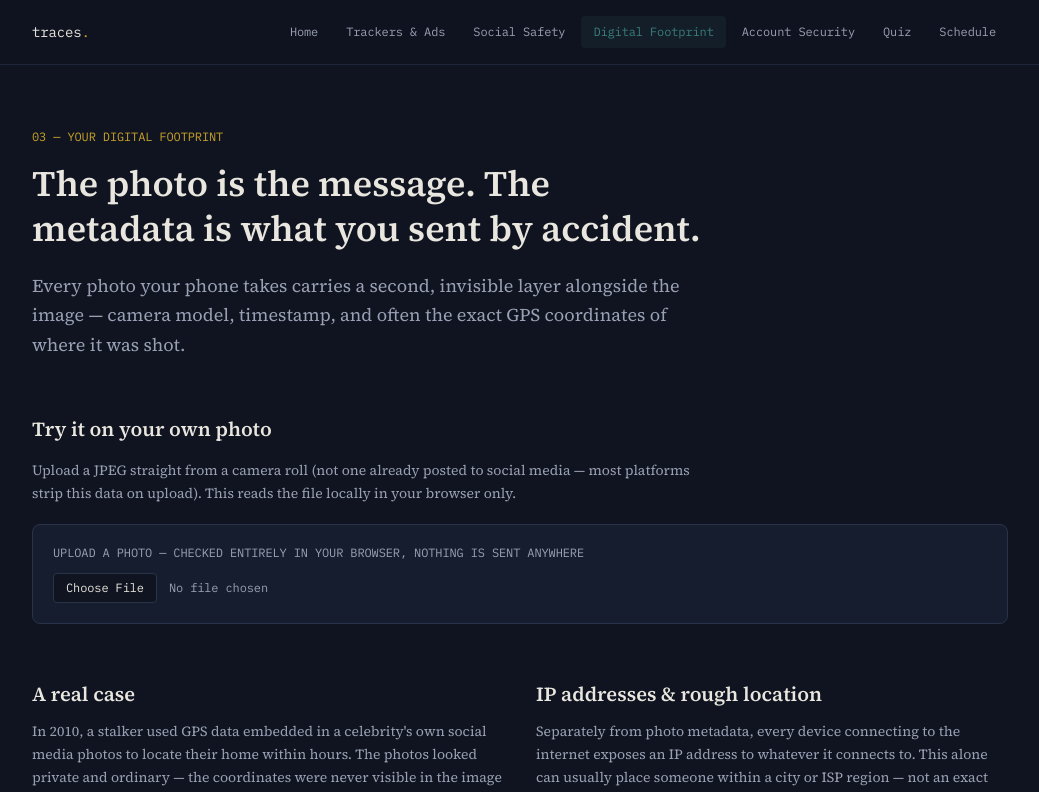
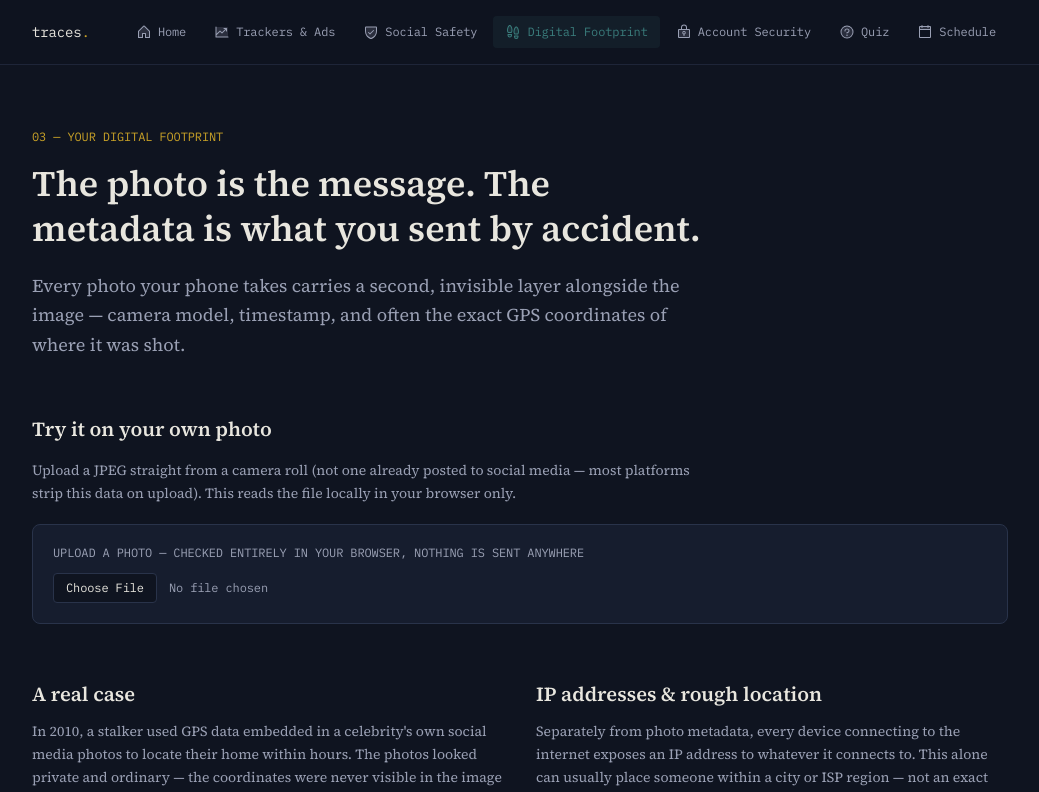
Before and after one commit to BtwEbrahim/social-media-safety, a React (Vite) app: page /social-media-safety/footprint in a window 1280 px wide. Shown: the top 792 px of the page, without its empty margins (120-1159 px from the left). Built offline with nearby package versions, Linux system fonts and the light colour scheme.

Commit message:
feat: use duotone icons in navigation

```diff
--- a/src/components/Nav.jsx
+++ b/src/components/Nav.jsx
@@ -1,18 +1,19 @@
 import { useEffect, useState } from 'react'
 import { NavLink } from 'react-router-dom'
+import PhosphorIcon from './PhosphorIcon'
 
 const links = [
-  { to: '/', label: 'Home', end: true },
-  { to: '/trackers', label: 'Trackers & Ads' },
-  { to: '/safety', label: 'Social Safety' },
-  { to: '/footprint', label: 'Digital Footprint' },
-  { to: '/security', label: 'Account Security' },
-  { to: '/quiz', label: 'Quiz' },
-  { to: '/schedule', label: 'Schedule' },
+  { to: '/', label: 'Home', icon: 'home', end: true },
+  { to: '/trackers', label: 'Trackers & Ads', icon: 'trackers' },
+  { to: '/safety', label: 'Social Safety', icon: 'safety' },
+  { to: '/footprint', label: 'Digital Footprint', icon: 'footprint' },
+  { to: '/security', label: 'Account Security', icon: 'security' },
+  { to: '/quiz', label: 'Quiz', icon: 'quiz' },
+  { to: '/schedule', label: 'Schedule', icon: 'schedule' },
 ]
 
 const linkClass = ({ isActive }) =>
-  `font-data text-xs px-3 py-2 rounded transition-colors whitespace-nowrap ${
+  `font-data text-xs px-3 py-2 rounded transition-colors whitespace-nowrap flex items-center gap-1.5 ${
     isActive
       ? 'text-signal-teal bg-signal-teal/10'
       : 'text-paper-dim hover:text-paper'
@@ -48,9 +49,7 @@ export default function Nav() {
           aria-label={open ? 'Close navigation' : 'Open navigation'}
           onClick={() => setOpen((value) => !value)}
         >
-          <svg aria-hidden="true" viewBox="0 0 24 24" className="w-5 h-5 fill-none stroke-current stroke-2">
-            {open ? <path d="M6 6l12 12M18 6L6 18" /> : <path d="M4 7h16M4 12h16M4 17h16" />}
-          </svg>
+          <PhosphorIcon name="menu" size={22} className="transition-transform" />
         </button>
 
         <nav
@@ -68,6 +67,7 @@ export default function Nav() {
               className={linkClass}
               onClick={() => setOpen(false)}
             >
+              <PhosphorIcon name={link.icon} size={16} />
               {link.label}
             </NavLink>
           ))}
```
